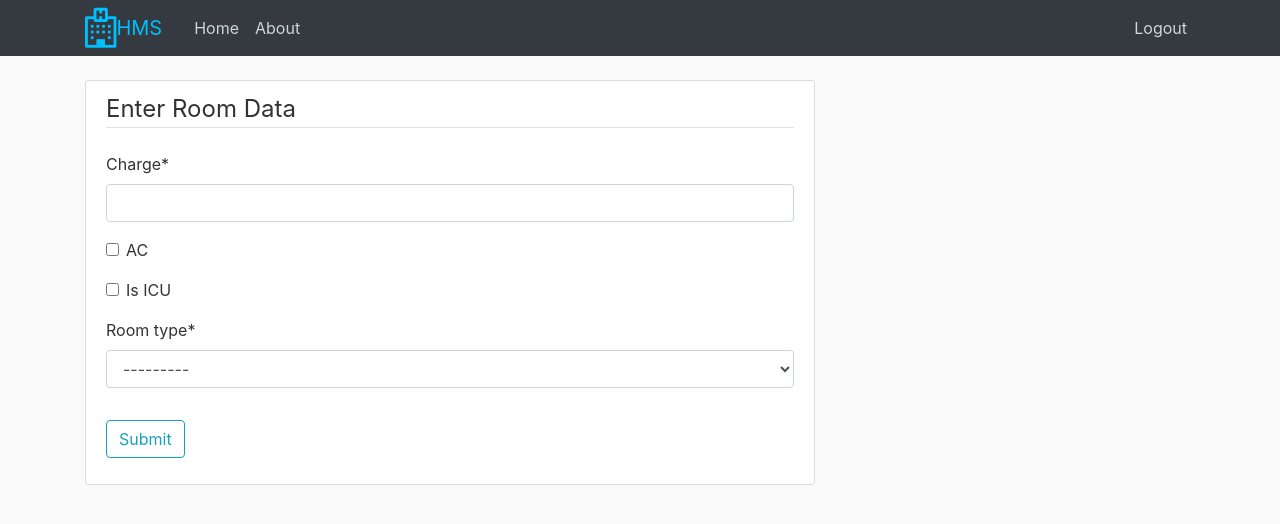
After one commit to ayushipandya89/Hospital-Management-System, a Django app: page /rooms/ in a window 1280 px wide. The commit adds this page. Shown: the top 524 px of the page. Run offline with Django 4.2, Linux system fonts and the light colour scheme; a user stored in the database is signed in; tables that the repository leaves empty hold one stand-in row (values such as "Sample post"); some libraries are stand-ins or nearby versions.

Commit message:
add rooms

```diff
--- a/appointment/forms.py
+++ b/appointment/forms.py
@@ -1,8 +1,8 @@
 from datetime import datetime
 from django import forms
 from django.core.exceptions import ValidationError
-from appointment.models import Appointments
-from users.models import Staff
+from appointment.models import Appointments, Room
+from users.models import Staff, CustomUser
 
 
 class PatientAppointmentForm(forms.ModelForm):
@@ -21,7 +21,8 @@ class PatientAppointmentForm(forms.ModelForm):
     def clean(self):
         cleaned_data = super().clean()
         fetch_date = cleaned_data.get("date")
-        fetch_time = Appointments.objects.filter(date=fetch_date).values('timeslot')
+        fetch_staff = cleaned_data.get("staff")
+        fetch_time = Appointments.objects.filter(date=fetch_date).filter(staff=fetch_staff).values('timeslot')
         data = []
         user_data = []
         time_slot_choices = []
@@ -36,7 +37,7 @@ class PatientAppointmentForm(forms.ModelForm):
                     time_slot_choices.append(f"{i}:00")
         available_time = []
         if int(current_time.split(':')[0]) >= 19:
-            raise ValidationError('The Hospital is close for today please choose another date')
+            raise ValidationError('The Hospital is close for today please choose another date or another staff')
         else:
             if fetch_date == date:
                 # gathering the data of available choices
@@ -86,3 +87,25 @@ class PatientTimeslotsUpdate(forms.ModelForm):
             staff=staff_query)
         if time_query:
             raise ValidationError('This slot is already booked please choose another slot')
+
+
+class CreateRoomForm(forms.ModelForm):
+    """
+    class for entering the rooms date
+    """
+    fetch_admin = CustomUser.objects.filter(is_superuser=True)
+    if not fetch_admin:
+        raise ValidationError('You are not admin you can not edit this form')
+
+    class Meta:
+        model = Room
+        fields = ['charge', 'AC', 'is_ICU', 'room_type']
+
+    def clean(self):
+        cleaned_data = super().clean()
+        fetch_charge = cleaned_data.get("charge")
+        print(fetch_charge)
+        if fetch_charge <= 0:
+            raise ValidationError(
+                "charge can not be less than zero"
+            )
--- a/appointment/models.py
+++ b/appointment/models.py
@@ -28,17 +28,6 @@ class Appointments(models.Model):
     """
     This class is for creating table of appointment.
     """
-    TIMESLOT_LIST = (
-        ('09:00 – 09:30', '09:00 – 09:30'),
-        ('10:00 – 10:30', '10:00 – 10:30'),
-        ('11:00 – 11:30', '11:00 – 11:30'),
-        ('12:00 – 12:30', '12:00 – 12:30'),
-        ('13:00 – 13:30', '13:00 – 13:30'),
-        ('14:00 – 14:30', '14:00 – 14:30'),
-        ('15:00 – 15:30', '15:00 – 15:30'),
-        ('16:00 – 16:30', '16:00 – 16:30'),
-        ('17:00 – 17:30', '17:00 – 17:30'),
-    )
     user = models.ForeignKey(CustomUser, on_delete=models.CASCADE)
     staff = models.ForeignKey(Staff, on_delete=models.CASCADE)
     date = models.DateField(validators=[date_validation],
@@ -59,7 +48,6 @@ class Room(models.Model):
         ('Private', 'Private'),
         ('Semi-Private', 'Semi-Private')
     )
-    room_no = models.IntegerField()
     charge = models.IntegerField()
     AC = models.BooleanField(default=False)
     is_ICU = models.BooleanField(default=False)
--- /dev/null
+++ b/appointment/templates/appointment/create_rooms.html
@@ -0,0 +1,17 @@
+{% extends 'Hospital/base.html' %}
+{% load crispy_forms_filters %}
+{% load crispy_forms_tags %}
+{% block content %}
+	<div class="content-section">
+		<form method="POST" enctype="multipart/form-data">
+			{% csrf_token %}
+			<fieldset class="form-group">
+				<legend class="border-bottom mb-4">Enter Room Data</legend>
+				{{ form|crispy }}
+			</fieldset>
+			<div class="form-group">
+				<button class="btn btn-outline-info" type='submit'>Submit</button>
+			</div>
+		</form>
+	</div>
+{% endblock content %}
--- /dev/null
+++ b/appointment/templates/appointment/not_admin.html
@@ -0,0 +1,4 @@
+{% extends 'Hospital/base.html' %}
+{% block content %}
+	<h2>You are not Admin you have no rights to access this page...</h2>
+{% endblock content %}
--- a/appointment/urls.py
+++ b/appointment/urls.py
@@ -9,5 +9,6 @@ urlpatterns = [
     path('view_appointment/', ViewAppointments.as_view(), name='view-appointments'),
     path('<pk>/delete_appointment/', DeleteAppointmentView.as_view(), name='delete-appointments'),
     path('view_doc_appointment/', ViewDoctorsAppointments.as_view(), name='view-doc-appointments'),
+    path('rooms/', views.EnterRoomData.as_view(), name='room'),
 
 ]
--- a/appointment/views.py
+++ b/appointment/views.py
@@ -1,9 +1,10 @@
 from django.contrib.auth.decorators import login_required
 from django.contrib.messages.views import SuccessMessageMixin
+from django.shortcuts import render
 from django.urls import reverse_lazy, reverse
 from django.utils.decorators import method_decorator
 from django.views.generic import CreateView, ListView, DeleteView, UpdateView
-from .forms import PatientAppointmentForm, PatientTimeslotsUpdate
+from .forms import PatientAppointmentForm, PatientTimeslotsUpdate, CreateRoomForm
 from .models import Appointments
 
 
@@ -13,9 +14,6 @@ class BookAppointments(SuccessMessageMixin, CreateView):
     """
     form_class = PatientAppointmentForm
     template_name = 'appointment/book_appointments.html'
-
-    # success_url = '/'
-    # success_message = 'Your appointment is booked'
 
     def form_valid(self, form):
         form.instance.user = self.request.user
@@ -35,7 +33,6 @@ class AppointmentTimeslotUpdate(SuccessMessageMixin, UpdateView):
 
     def get_queryset(self):
         query_set = Appointments.objects.filter(id=self.kwargs['pk'])
-        print(query_set)
         return query_set
 
     def get_success_url(self):
@@ -81,3 +78,22 @@ class ViewDoctorsAppointments(ListView):
     model = Appointments
     template_name = 'appointment/view_appointments.html'
     context_object_name = 'appointment'
+
+
+class EnterRoomData(SuccessMessageMixin, CreateView):
+    """
+    class for adding room data
+    """
+    form_class = CreateRoomForm
+    template_name = 'appointment/create_rooms.html'
+    success_url = reverse_lazy('Hospital-home   ')
+    success_message = 'Your room was created.'
+
+    def dispatch(self, request, *args, **kwargs):
+        if self.user_has_permissions(request):
+            return super(EnterRoomData, self).dispatch(
+                request, *args, **kwargs)
+        return render(request, 'appointment/not_admin.html')
+
+    def user_has_permissions(self, request):
+        return self.request.user.is_superuser
--- a/users/templates/users/view_staff.html
+++ b/users/templates/users/view_staff.html
@@ -25,7 +25,6 @@
                 <td>{{ u.salary }}</td>
                 <td>{{ u.is_available }}</td>
                 <td>{{ u.is_approve }}</td>
-                <td> <a href="#"><button type="button" class="btn btn-outline-primary">Update</button></td>
                 <td> <a href="#"><button type="button" class="btn btn-outline-danger">Delete</button></td>
               </tr>
             {% endfor %}
--- a/users/templates/users/view_user.html
+++ b/users/templates/users/view_user.html
@@ -28,7 +28,6 @@
                 <td>{{ u.address }}</td>
                 <td>{{ u.gender }}</td>
                 <td>{{ u.role }}</td>
-                <td> <a href="#"><button type="button" class="btn btn-outline-primary">Update</button></td>
                 <td> <a href="#"><button type="button" class="btn btn-outline-danger">Delete</button></td>
               </tr>
             {% endfor %}
```
Also changed, not shown: Hospital/templates/Hospital/admin_home.html (+16 -2 lines).
